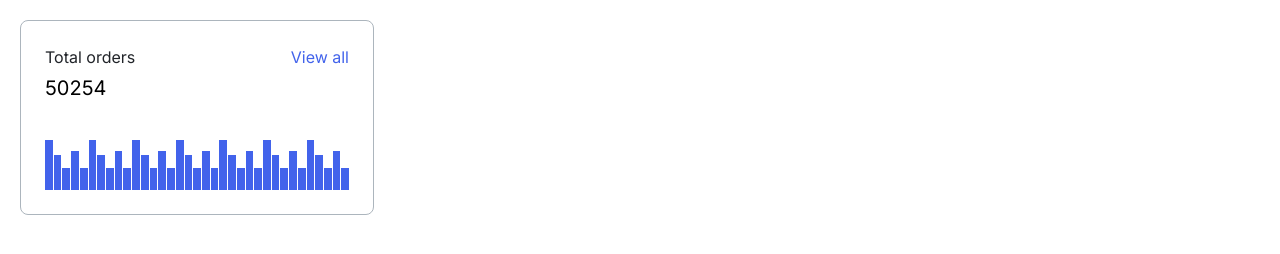
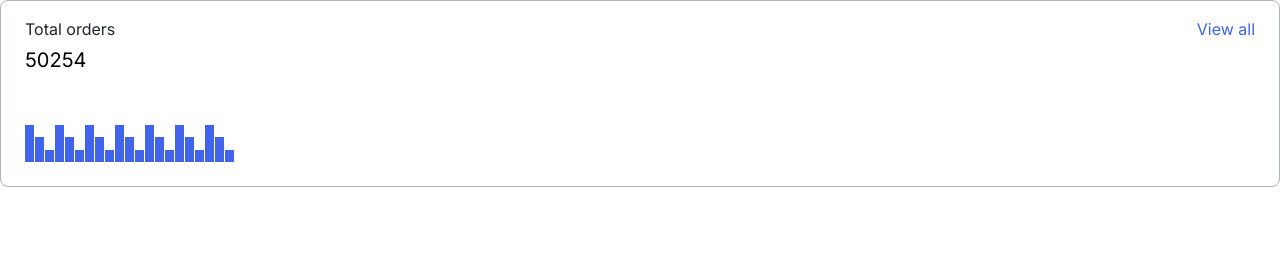
Before and after one commit to js-tasks-ru/htmlcss-20231027_andrey-shirling, a website: page 04-lection2/01-histogram/index.html in a window 1280 px wide. Drawn offline with Linux system fonts and the light colour scheme.

Commit message:
fix style

```diff
--- a/04-lection2/01-histogram/histogram.css
+++ b/04-lection2/01-histogram/histogram.css
@@ -1,27 +1,23 @@
-.card {
-    width: 354px;
-    height: 185px;
-    margin: 20px;
-}
-
 .histogram {
     display: flex;
     flex-direction: column;
     justify-content: space-between;
     border: 1px solid var(--grey-3);
     border-radius: 8px;
-    padding: 24px;
+    padding: 16px 24px 24px 24px;
 }
 
 .histogram__header {
     display: flex;
-    flex-wrap: wrap;
-    justify-content: flex-start;
-    align-items: center;
+    flex-direction: column;
+}
+
+.histogram__total {
+    display: flex;
+    justify-content: space-between;
 }
 
 .histogram__title {
-    flex-grow: 1;
     font-family: Inter;
     font-size: 16px;
     font-style: normal;
@@ -30,12 +26,7 @@
     color: var(--black);
 }
 
-.histogram__title:first-letter {
-    text-transform: uppercase;
-}
-
 .histogram__link {
-    flex-grow: 0;
     font-family: Inter;
     font-size: 16px;
     font-style: normal;
@@ -46,12 +37,7 @@
     color: var(--blue-2);
 }
 
-.histogram__link:first-letter {
-    text-transform: uppercase;
-}
-
 .histogram__number {
-    width: 100%;
     font-family: Inter;
     font-size: 20px;
     font-style: normal;
@@ -65,25 +51,22 @@
     display: flex;
     column-gap: 1px;
     align-items: flex-end;
+    height: 50px;
 }
 
 .histogram__item {
-    width: 9px;
+    flex-basis: 9px;
     background-color: var(--blue-2);
 }
 
-.histogram__item--h50 {
-    height: 50px;
+.histogram__item_size_l {
+    height: 75%;
 }
 
-.histogram__item--h35 {
-    height: 35px;
+.histogram__item_size_m {
+    height: 50%;
 }
 
-.histogram__item--h22 {
-    height: 22px;
+.histogram__item_size_s {
+    height: 25%;
 }
-
-.histogram__item--h39 {
-    height: 39px;
-}
--- a/04-lection2/01-histogram/index.html
+++ b/04-lection2/01-histogram/index.html
@@ -6,50 +6,36 @@
         <link rel="stylesheet" href="./histogram.css">
     </head>
     <body>
-        <div class="card">
-            <div class="histogram">
-                <div class="histogram__header">
-                    <span class="histogram__title">total orders</span>
-                    <a href="" class="histogram__link">view all</a>
-                    <h4 class="histogram__number">50254</h4>
+        <div class="histogram">
+            <div class="histogram__header">
+                <div class="histogram__total">
+                    <span class="histogram__title">Total orders</span>
+                    <a href="" class="histogram__link">View all</a>
                 </div>
-                <div class="histogram__body">
-                    <div class="histogram__item histogram__item--h50"></div>
-                    <div class="histogram__item histogram__item--h35"></div>
-                    <div class="histogram__item histogram__item--h22"></div>
-                    <div class="histogram__item histogram__item--h39"></div>
-                    <div class="histogram__item histogram__item--h22"></div>
-                    <div class="histogram__item histogram__item--h50"></div>
-                    <div class="histogram__item histogram__item--h35"></div>
-                    <div class="histogram__item histogram__item--h22"></div>
-                    <div class="histogram__item histogram__item--h39"></div>
-                    <div class="histogram__item histogram__item--h22"></div>
-                    <div class="histogram__item histogram__item--h50"></div>
-                    <div class="histogram__item histogram__item--h35"></div>
-                    <div class="histogram__item histogram__item--h22"></div>
-                    <div class="histogram__item histogram__item--h39"></div>
-                    <div class="histogram__item histogram__item--h22"></div>
-                    <div class="histogram__item histogram__item--h50"></div>
-                    <div class="histogram__item histogram__item--h35"></div>
-                    <div class="histogram__item histogram__item--h22"></div>
-                    <div class="histogram__item histogram__item--h39"></div>
-                    <div class="histogram__item histogram__item--h22"></div>
-                    <div class="histogram__item histogram__item--h50"></div>
-                    <div class="histogram__item histogram__item--h35"></div>
-                    <div class="histogram__item histogram__item--h22"></div>
-                    <div class="histogram__item histogram__item--h39"></div>
-                    <div class="histogram__item histogram__item--h22"></div>
-                    <div class="histogram__item histogram__item--h50"></div>
-                    <div class="histogram__item histogram__item--h35"></div>
-                    <div class="histogram__item histogram__item--h22"></div>
-                    <div class="histogram__item histogram__item--h39"></div>
-                    <div class="histogram__item histogram__item--h22"></div>
-                    <div class="histogram__item histogram__item--h50"></div>
-                    <div class="histogram__item histogram__item--h35"></div>
-                    <div class="histogram__item histogram__item--h22"></div>
-                    <div class="histogram__item histogram__item--h39"></div>
-                    <div class="histogram__item histogram__item--h22"></div>
-                </div>
+                <h4 class="histogram__number">50254</h4>
+            </div>
+            <div class="histogram__body">
+                <div class="histogram__item histogram__item_size_l"></div>
+                <div class="histogram__item histogram__item_size_m"></div>
+                <div class="histogram__item histogram__item_size_s"></div>
+                <div class="histogram__item histogram__item_size_l"></div>
+                <div class="histogram__item histogram__item_size_m"></div>
+                <div class="histogram__item histogram__item_size_s"></div>
+                <div class="histogram__item histogram__item_size_l"></div>
+                <div class="histogram__item histogram__item_size_m"></div>
+                <div class="histogram__item histogram__item_size_s"></div>
+                <div class="histogram__item histogram__item_size_l"></div>
+                <div class="histogram__item histogram__item_size_m"></div>
+                <div class="histogram__item histogram__item_size_s"></div>
+                <div class="histogram__item histogram__item_size_l"></div>
+                <div class="histogram__item histogram__item_size_m"></div>
+                <div class="histogram__item histogram__item_size_s"></div>
+                <div class="histogram__item histogram__item_size_l"></div>
+                <div class="histogram__item histogram__item_size_m"></div>
+                <div class="histogram__item histogram__item_size_s"></div>
+                <div class="histogram__item histogram__item_size_l"></div>
+                <div class="histogram__item histogram__item_size_m"></div>
+                <div class="histogram__item histogram__item_size_s"></div>
             </div>
         </div>
     </body>
```
